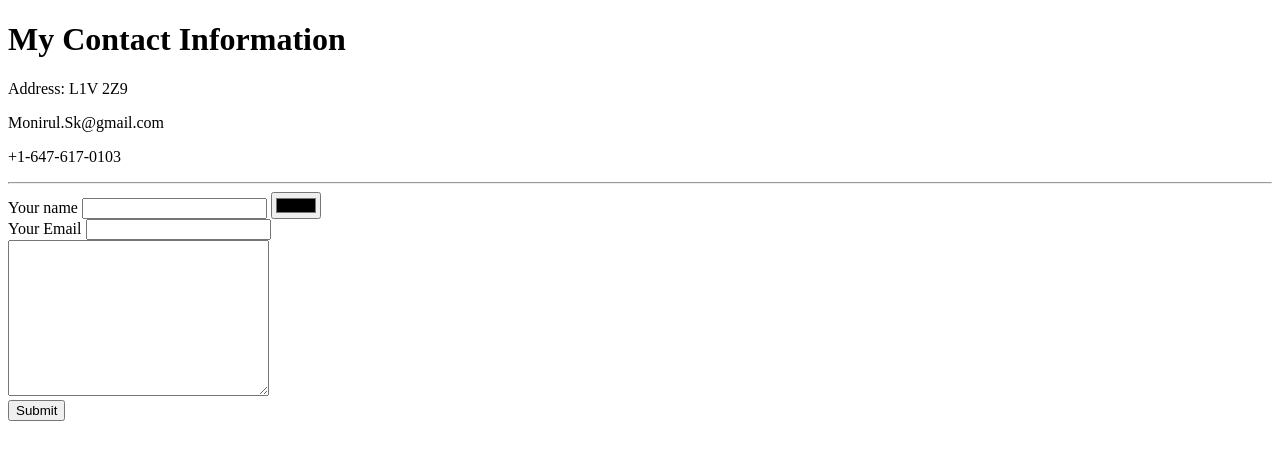
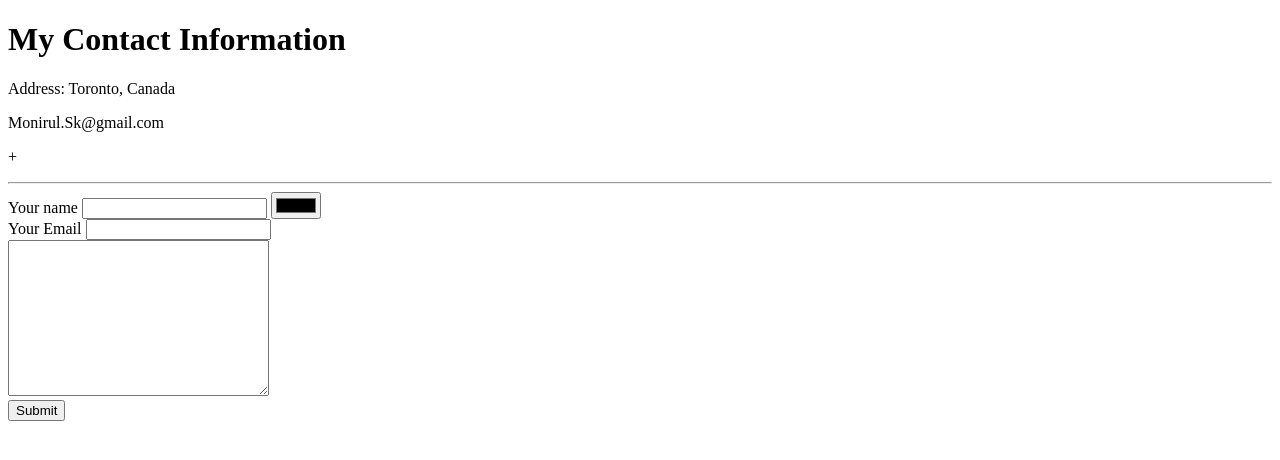
Before and after one commit to msk-dev/profile, a plain HTML site: page contact-me.html in a window 1280 px wide. Drawn offline with Linux system fonts and the light colour scheme.

Commit message:
Update contact-me.html

```diff
--- a/contact-me.html
+++ b/contact-me.html
@@ -8,11 +8,11 @@
   </head>
   <body>
     <h1>My Contact Information</h1>
-    <p>Address: L1V 2Z9</p>
+    <p>Address: Toronto, Canada</p>
     <p>Monirul.Sk@gmail.com</p>
-    <p>+1-647-617-0103</p>
+    <p>+</p>
     <hr />
-    <form action="mailto:px01twc@gmail.com" method="post" enctype="text/plain">
+    <form action="mailto:Monirul.Sk@gmail.com" method="post" enctype="text/plain">
       <label for="">Your name</label>
       <input type="text" name="sender" id="" />
       <input type="color" name="" id="" /><br />
```
